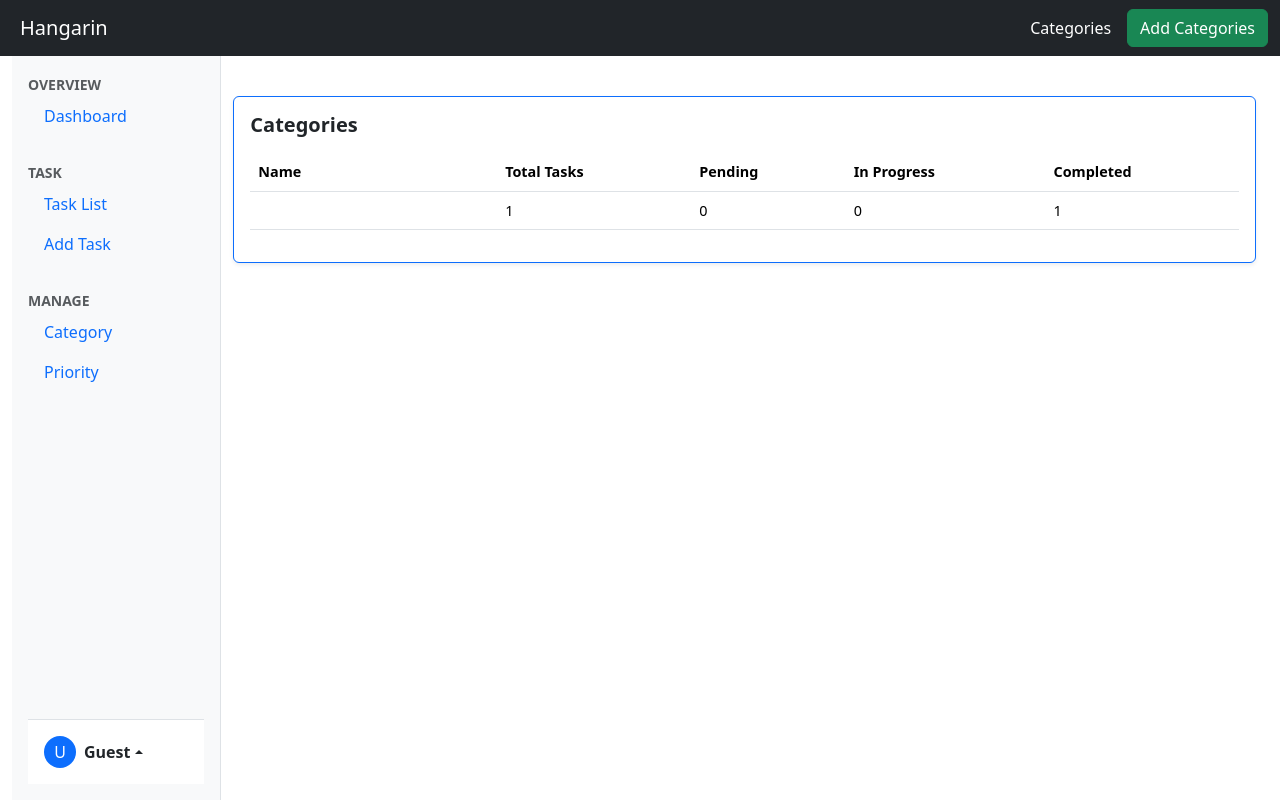
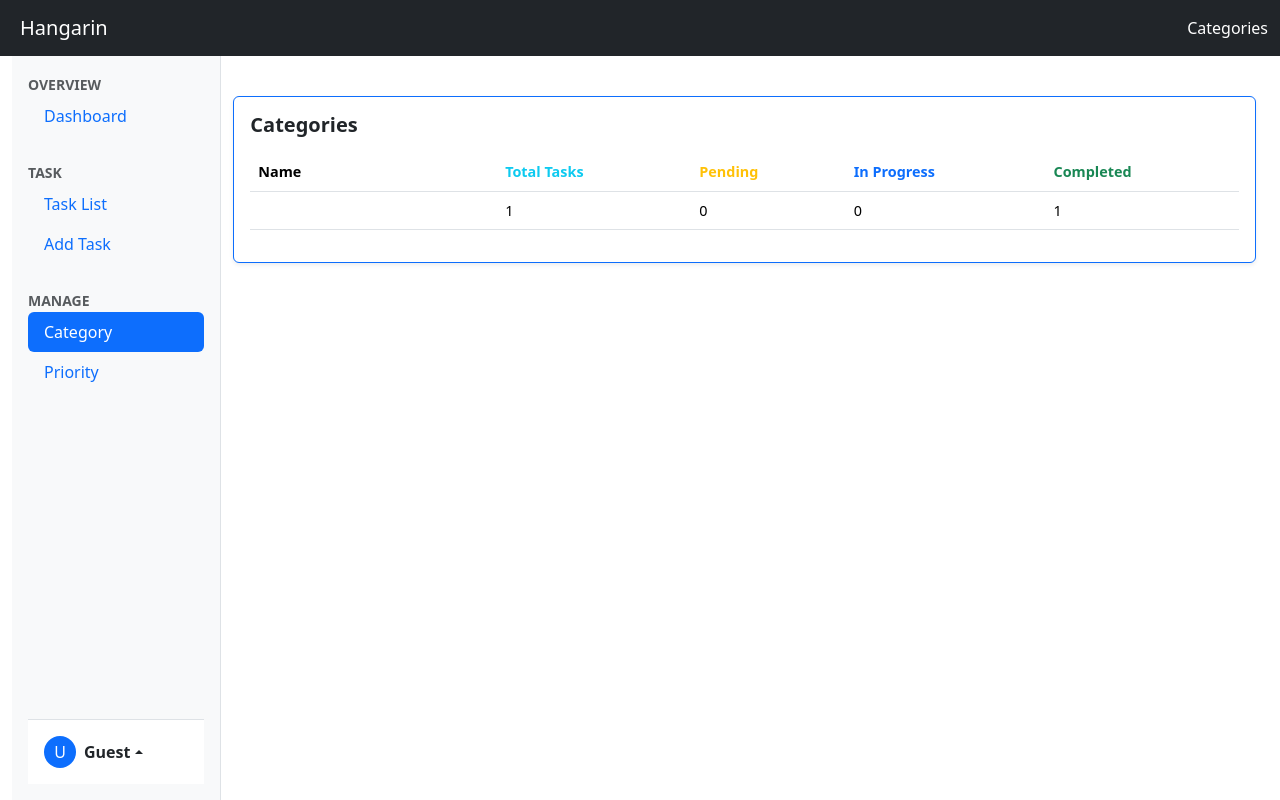
Before and after one commit to FernandezCorporate/Hangarin_Task-To-do_Manager, a Django app: page /categoryList in a window 1280 px wide. Run offline with Django 5.2, Linux system fonts and the light colour scheme; tables that the repository leaves empty hold one stand-in row (values such as "Sample post").

Commit message:
Priority ListView added

```diff
--- a/projectsite/Hangarin/templates/base.html
+++ b/projectsite/Hangarin/templates/base.html
@@ -21,11 +21,7 @@
 
         <div class="d-flex align-items-center gap-3">
           <span class="text-white">{{ model }}</span>
-          {% if model == "Categories" %}
-            <a href="">
-              <button class="btn btn-success">Add Categories</button>
-            </a>
-          {% else %}
+          {% if model != "Categories" and model != "Add Task" %}
             <a href="{% url 'taskCreate' %}">
               <button class="btn btn-success">Add Task</button>
             </a>
@@ -68,8 +64,8 @@
             </div>
             <div>
               <span class="text-muted small fw-bold">MANAGE</span>
-              <li class="nav-item"><a class="nav-link" href="{% url 'categoryList' %}">Category</a></li>
-              <li class="nav-item"><a class="nav-link" href="">Priority</a></li>
+              <li class="nav-item"><a class="nav-link {% if request.resolver_match.url_name == 'categoryList' %}active{% endif %}" href="{% url 'categoryList' %}">Category</a></li>
+              <li class="nav-item"><a class="nav-link {% if request.resolver_match.url_name == 'priorityList' %}active{% endif %}" href="{% url 'priorityList' %}">Priority</a></li>
             </div>
             <div class="mt-auto border-top bg-white w-100">
               <div class="dropup p-3">
--- a/projectsite/Hangarin/templates/categoryList.html
+++ b/projectsite/Hangarin/templates/classification.html
@@ -14,10 +14,10 @@
                     <thead class="fw-bold">
                         <tr>
                             <td>Name</td>
-                            <td>Total Tasks</td>
-                            <td>Pending</td>
-                            <td>In Progress</td>
-                            <td>Completed</td>
+                            <td class="text-info">Total Tasks</td>
+                            <td class="text-warning">Pending</td>
+                            <td class="text-primary">In Progress</td>
+                            <td class="text-success">Completed</td>
                         </tr>
                     </thead>
                         {% for object in object_list %}
@@ -29,6 +29,11 @@
                                         {% elif object.name == 'Personal' %}category-bg-pink
                                         {% elif object.name == 'Work' %}category-bg-darkPurple
                                         {% elif object.name == 'Finance' %}category-bg-green
+                                        {% elif object.name == 'Low' %}bg-success
+                                        {% elif object.name == 'Medium' %}bg-primary
+                                        {% elif object.name == 'High' %}bg-warning
+                                        {% elif object.name == 'Optional' %}bg-secondary
+                                        {% elif object.name == 'Critical' %}bg-danger
                                         {% endif %}">
                                         {{ object.name }}
                                     </span>
--- a/projectsite/Hangarin/views.py
+++ b/projectsite/Hangarin/views.py
@@ -2,7 +2,7 @@
 from django.views.generic import DetailView
 from django.views.generic.list import ListView
 from django.views.generic.edit import CreateView, UpdateView, DeleteView
-from Hangarin.models import Task, SubTask, Note, Category
+from Hangarin.models import Task, SubTask, Note, Category, Priority
 from django.db.models import F, Count, Q
 from Hangarin.forms import TaskForm, SubTaskForm, NoteForm
 from django.urls import reverse_lazy
@@ -314,7 +314,7 @@
 
 class CategoryListView(ListView):
     model = Category
-    template_name = "categoryList.html"
+    template_name = "classification.html"
     context_object_name = "category"
 
     def get_queryset(self):
@@ -330,3 +330,22 @@
         context["model"] = "Categories"
 
         return context
+
+class PriorityListView(ListView):
+    model = Priority
+    template_name = "classification.html"
+    context_object_name = "priority"
+
+    def get_queryset(self):
+        return Priority.objects.annotate(
+            total_tasks=Count('task'),
+            completed_tasks=Count('task', filter=Q(task__status='Completed')),
+            pending_tasks=Count('task', filter=Q(task__status='Pending')),
+            inProgress_tasks=Count('task', filter=Q(task__status='In Progress '))
+            )
+
+    def get_context_data(self, **kwargs):
+        context = super().get_context_data(**kwargs)
+        context["model"] = "Priorities"
+
+        return context
--- a/projectsite/projectsite/urls.py
+++ b/projectsite/projectsite/urls.py
@@ -16,7 +16,7 @@
 """
 from django.contrib import admin
 from django.urls import path
-from Hangarin.views import DashBoardListView, TaskListView, TaskCreateView,TaskUpdateView, TaskDeleteView, TaskDetailListView, SubTaskCreateView, SubTaskUpdateView, SubTaskDeleteView, NoteCreateView, NoteUpdateView, NoteDeleteView, CategoryListView
+from Hangarin.views import DashBoardListView, TaskListView, TaskCreateView,TaskUpdateView, TaskDeleteView, TaskDetailListView, SubTaskCreateView, SubTaskUpdateView, SubTaskDeleteView, NoteCreateView, NoteUpdateView, NoteDeleteView, CategoryListView, PriorityListView
 from Hangarin import views
 
 urlpatterns = [
@@ -33,5 +33,6 @@
     path('taskDetails/<int:pk>/noteCreate', NoteCreateView.as_view(), name='noteCreate'),
     path('taskDetails/<int:parentTask_pk>/noteUpdate/<int:pk>', NoteUpdateView.as_view(), name='noteUpdate'),
     path('taskDetails/<int:parentTask_pk>/noteDelete/<int:pk>', NoteDeleteView.as_view(), name='noteDelete'),
-    path('categoryList', CategoryListView.as_view(), name='categoryList')
+    path('categoryList', CategoryListView.as_view(), name='categoryList'),
+    path('priorityList', PriorityListView.as_view(), name='priorityList')
 ]
```
